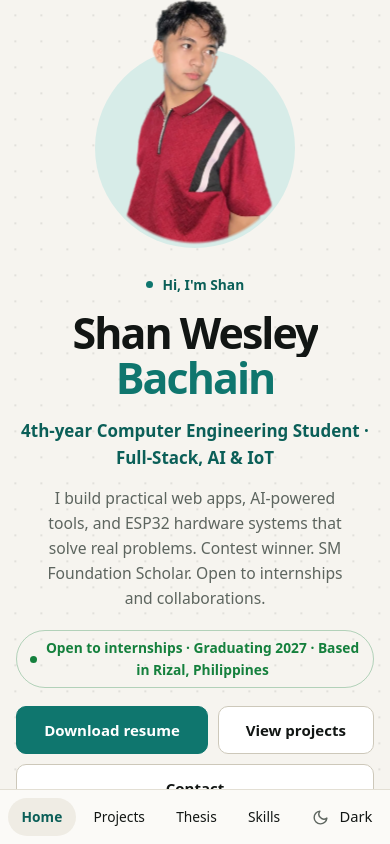
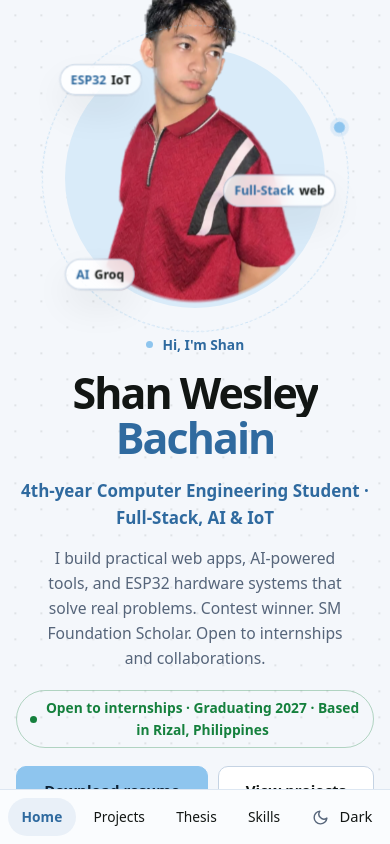
Before and after one commit to shanxwesley/swbportfolio, a website: page index.html in a window 390 px wide. Drawn offline with Linux system fonts and the light colour scheme; a web font is replaced by a local one.

Commit message:
Refactor theme colors and hero layout
Updated theme colors and adjusted layout for hero section. Enhanced styles for responsive design and improved accessibility features.

```diff
--- a/index.html
+++ b/index.html
@@ -7,8 +7,8 @@
 <meta name="description" content="Portfolio of Shan Wesley Bachain, a Computer Engineering student building full-stack web apps, AI-powered tools, and ESP32 IoT systems. Chat with his AI assistant. Open to internships.">
 <meta name="author" content="Shan Wesley Bachain">
 <link rel="canonical" href="https://swbportfolio.vercel.app/">
-<meta name="theme-color" content="#f6f4ef" media="(prefers-color-scheme: light)">
-<meta name="theme-color" content="#0c100e" media="(prefers-color-scheme: dark)">
+<meta name="theme-color" content="#f4f7fb" media="(prefers-color-scheme: light)">
+<meta name="theme-color" content="#0a1019" media="(prefers-color-scheme: dark)">
 
 <meta property="og:type" content="website">
 <meta property="og:site_name" content="Shan Wesley Bachain">
@@ -33,40 +33,42 @@
 <link rel="apple-touch-icon" href="apple-touch-icon.png">
 <script src="assets/theme.js"></script>
 <style>
+@font-face { font-family: "Plus Jakarta Sans"; src: url("assets/fonts/plus-jakarta-sans-latin-wght-normal.woff2") format("woff2"); font-weight: 200 800; font-style: normal; font-display: swap; }
 /* Shan Wesley Bachain. Calm, editorial theme with a few distinctive motions. No build step. */
 @property --draw { syntax: "<number>"; inherits: false; initial-value: 0; }
 
 :root {
-  --bg: #f6f4ef;
+  --bg: #f4f7fb;
   --surface: #ffffff;
-  --surface-2: #efece4;
-  --side: #fbfaf7;
+  --surface-2: #e9f0f8;
+  --side: #fafcfe;
   --text: #121614;
-  --muted: #5d655f;
-  --accent: #0f766e;
-  --accent-soft: #d7ece8;
-  --link: #0b5f58;
-  --btn-bg: #0f766e;
-  --btn-text: #ffffff;
-  --border: #e3dfd4;
-  --border-strong: #cdc8ba;
+  --muted: #56657a;
+  --accent: #8ec5ee;
+  --accent-soft: #d9ebf9;
+  --link: #2f6a9f;
+  --btn-bg: #8ec5ee;
+  --btn-text: #0c2236;
+  --border: #dde7f2;
+  --border-strong: #c5d3e3;
   --ok: #15803d;
   --shadow: 0 1px 2px rgba(18, 22, 20, .05), 0 16px 36px rgba(18, 22, 20, .07);
-  --sans: ui-sans-serif, system-ui, -apple-system, BlinkMacSystemFont, "Segoe UI", Roboto, "Helvetica Neue", Arial, sans-serif;
+  --sans: "Plus Jakarta Sans", ui-sans-serif, system-ui, -apple-system, "Segoe UI", Roboto, Arial, sans-serif;
+  --name: ui-sans-serif, system-ui, -apple-system, BlinkMacSystemFont, "Segoe UI", Roboto, "Helvetica Neue", Arial, sans-serif;
   --serif: var(--sans);
   color-scheme: light;
 }
 :root[data-theme="dark"] {
-  --bg: #0c100e; --surface: #131815; --surface-2: #1a211d; --side: #101512; --text: #ecf2ee; --muted: #93a098;
-  --accent: #5eead4; --accent-soft: #15332e; --link: #7ff0dc; --btn-bg: #5eead4; --btn-text: #062520;
-  --border: #223029; --border-strong: #32423a; --ok: #4ade80; --shadow: 0 16px 36px rgba(0, 0, 0, .45);
+  --bg: #0a1019; --surface: #111822; --surface-2: #17202c; --side: #0e1520; --text: #eaf1f9; --muted: #8fa0b5;
+  --accent: #9fd0f2; --accent-soft: #1b3350; --link: #a9d6f7; --btn-bg: #9fd0f2; --btn-text: #0b1d30;
+  --border: #1f2c3d; --border-strong: #2c3d52; --ok: #4ade80; --shadow: 0 16px 36px rgba(0, 0, 0, .45);
   color-scheme: dark;
 }
 @media (prefers-color-scheme: dark) {
   :root:not([data-theme="light"]) {
-    --bg: #0c100e; --surface: #131815; --surface-2: #1a211d; --side: #101512; --text: #ecf2ee; --muted: #93a098;
-    --accent: #5eead4; --accent-soft: #15332e; --link: #7ff0dc; --btn-bg: #5eead4; --btn-text: #062520;
-    --border: #223029; --border-strong: #32423a; --ok: #4ade80; --shadow: 0 16px 36px rgba(0, 0, 0, .45);
+    --bg: #0a1019; --surface: #111822; --surface-2: #17202c; --side: #0e1520; --text: #eaf1f9; --muted: #8fa0b5;
+    --accent: #9fd0f2; --accent-soft: #1b3350; --link: #a9d6f7; --btn-bg: #9fd0f2; --btn-text: #0b1d30;
+    --border: #1f2c3d; --border-strong: #2c3d52; --ok: #4ade80; --shadow: 0 16px 36px rgba(0, 0, 0, .45);
     color-scheme: dark;
   }
 }
@@ -205,7 +207,7 @@ h1, h2, h3 { line-height: 1.2; font-weight: 650; letter-spacing: -.02em; }
 .meta { color: var(--muted); }
 
 /* Hero */
-.hero { display: grid; grid-template-columns: minmax(0, 1fr) 320px; gap: 3.5rem; align-items: center; padding-top: .5rem; }
+.hero { display: grid; grid-template-columns: minmax(0, 1fr) 420px; gap: 3.5rem; align-items: center; padding-top: .5rem; }
 .hero > div:first-child > * { animation: focus-in .8s cubic-bezier(.2,.7,.2,1) both; }
 .hero > div:first-child > :nth-child(2) { animation-delay: .05s; }
 .hero > div:first-child > :nth-child(3) { animation-delay: .12s; }
@@ -216,11 +218,11 @@ h1, h2, h3 { line-height: 1.2; font-weight: 650; letter-spacing: -.02em; }
 .eyebrow-hi { display: inline-flex; align-items: center; gap: .6rem; font-size: .86rem; font-weight: 600; color: var(--link); margin-bottom: 1rem; }
 .eyebrow-hi::before { content: ""; width: 7px; height: 7px; border-radius: 50%; background: var(--accent); }
 /* The name rises line by line out of a mask */
-.hero h1 { font-size: clamp(2.8rem, 6vw, 4.6rem); letter-spacing: -.045em; line-height: 1; font-weight: 800; color: var(--text); animation: none; }
+.hero h1 { font-family: var(--name); font-size: clamp(2.8rem, 6vw, 4.6rem); letter-spacing: -.045em; line-height: 1; font-weight: 800; color: var(--text); animation: none; }
 .hero h1 .ln { display: block; overflow: hidden; padding-bottom: .06em; }
 .hero h1 .ln > span { display: inline-block; animation: line-up 1s cubic-bezier(.2,.8,.2,1) both; }
 .hero h1 .ln:nth-child(2) > span { animation-delay: .12s; }
-.hero h1 .ln:nth-child(2) > span { color: var(--accent); }
+.hero h1 .ln:nth-child(2) > span { color: var(--link); }
 .role { font-weight: 600; margin-top: .9rem; font-size: 1.06rem; color: var(--link); }
 .lead { margin-top: .9rem; max-width: 52ch; color: var(--muted); font-size: 1.03rem; }
 .status { display: inline-flex; align-items: center; gap: .5rem; margin-top: 1.2rem; padding: .38rem .8rem; border-radius: 999px; font-size: .86rem; font-weight: 600; color: var(--ok); border: 1px solid color-mix(in srgb, var(--ok) 30%, transparent); }
@@ -366,12 +368,43 @@ h1, h2, h3 { line-height: 1.2; font-weight: 650; letter-spacing: -.02em; }
 .resume-info .btn-row { display: flex; flex-wrap: wrap; gap: .6rem; margin-top: .9rem; }
 .pf-foot { margin-top: 4rem; padding-top: 1.2rem; border-top: 1px solid var(--border); color: var(--muted); font-size: .85rem; }
 
-/* Portrait: circle wipes open, then the figure settles with a slow float */
-.hero-me { position: relative; width: 320px; height: 320px; margin: 0 auto; isolation: isolate; user-select: none; -webkit-user-select: none; }
+/* Portrait: circle wipes open, figure rises out of grayscale, then it reacts to the pointer */
+.hero-me { position: relative; width: 420px; height: 420px; margin: 0 auto; isolation: isolate; user-select: none; -webkit-user-select: none; perspective: 1000px; }
+.hm-stage {
+  position: absolute; inset: 0; transform-style: preserve-3d;
+  transform: rotateX(var(--tilt-x, 0deg)) rotateY(var(--tilt-y, 0deg));
+  transition: transform .5s cubic-bezier(.2,.8,.2,1);
+}
 .hm-disc {
-  position: absolute; inset: 0; border-radius: 50%; background: var(--accent-soft);
+  position: absolute; inset: 0; border-radius: 50%; overflow: hidden; background: var(--accent-soft);
   animation: wipe-in 1.3s cubic-bezier(.2,.8,.2,1) both;
 }
+.hm-disc::after {
+  content: ""; position: absolute; inset: 0; border-radius: 50%; pointer-events: none;
+  background: radial-gradient(circle at var(--mx, 50%) var(--my, 30%), rgba(255,255,255,.55) 0%, transparent 45%);
+  opacity: var(--spot, 0); transition: opacity .4s ease;
+}
+.hm-orbit {
+  position: absolute; inset: -9%; border-radius: 50%; pointer-events: none;
+  border: 1px dashed color-mix(in srgb, var(--accent) 45%, transparent);
+  animation: orbit 28s linear infinite;
+}
+.hm-orbit i {
+  position: absolute; top: -6px; left: 50%; width: 11px; height: 11px; margin-left: -5.5px; border-radius: 50%;
+  background: var(--accent); box-shadow: 0 0 0 4px color-mix(in srgb, var(--accent) 22%, transparent);
+}
+.hero-me:hover .hm-orbit { animation-duration: 10s; }
+.hm-chip {
+  position: absolute; z-index: 3; padding: .38rem .75rem; border-radius: 999px; font-size: .8rem; font-weight: 600; white-space: nowrap;
+  background: color-mix(in srgb, var(--surface) 82%, transparent); color: var(--text);
+  border: 1px solid var(--border-strong); backdrop-filter: blur(8px); -webkit-backdrop-filter: blur(8px);
+  box-shadow: var(--shadow); animation: float 6s ease-in-out infinite;
+  transform: translateZ(40px);
+}
+.hm-chip b { color: var(--link); font-weight: 700; margin-right: .3rem; }
+.hm-c1 { top: 8%; left: 0; }
+.hm-c2 { top: 50%; right: -2%; animation-delay: -2s; }
+.hm-c3 { bottom: 6%; left: 2%; animation-delay: -4s; }
 .hm-me {
   position: absolute; left: 50%; bottom: 0; transform: translateX(-50%);
   height: 125%; width: auto; max-width: none; pointer-events: none; -webkit-user-drag: none;
@@ -386,7 +419,9 @@ h1, h2, h3 { line-height: 1.2; font-weight: 650; letter-spacing: -.02em; }
   animation: hm-rise 1.1s .25s cubic-bezier(.2,.8,.2,1) both, hm-bob 7s 1.4s ease-in-out infinite;
 }
 @keyframes hm-rise { from { opacity: 0; filter: grayscale(1); } to { opacity: 1; filter: none; } }
-@keyframes hm-bob { 0%, 100% { transform: translateX(-50%) translateY(0); } 50% { transform: translateX(-50%) translateY(-4px); } }
+@keyframes hm-bob { 0%, 100% { transform: translateX(-50%) translateY(0); } 50% { transform: translateX(-50%) translateY(-5px); } }
+@keyframes orbit { to { transform: rotate(360deg); } }
+@keyframes float { 0%, 100% { translate: 0 0; } 50% { translate: 0 -7px; } }
 
 /* ---------- Responsive ---------- */
 @media (max-width: 900px) {
@@ -408,7 +443,7 @@ h1, h2, h3 { line-height: 1.2; font-weight: 650; letter-spacing: -.02em; }
   .pf-scroll { padding-bottom: 1rem; }
   .hero { grid-template-columns: 1fr; gap: 1.6rem; justify-items: center; text-align: center; }
   .hero > div:first-child { display: flex; flex-direction: column; align-items: center; }
-  .hero h1 { font-size: clamp(2.4rem, 11vw, 3rem); }
+  .hero h1 { font-size: clamp(2.6rem, 11vw, 3.2rem); }
   .hero .lead { font-size: .98rem; max-width: 36ch; margin-inline: auto; }
   .status { justify-content: center; }
   .btns { justify-content: center; margin-top: 1.1rem; }
@@ -428,12 +463,13 @@ h1, h2, h3 { line-height: 1.2; font-weight: 650; letter-spacing: -.02em; }
   .resume-block .resume-card { flex-direction: column; align-items: flex-start; }
   .resume-thumb { width: 130px; }
   .pf { padding-inline: 1rem; }
-  .hero-me { order: -1; width: 230px; height: 230px; }
+  .hero-me { order: -1; width: 290px; height: 290px; }
+  .hm-chip { font-size: .74rem; padding: .3rem .6rem; }
   .composer-wrap { padding: .4rem .75rem 0; }
   .chat-col { padding: 1rem .9rem .5rem; }
   .msg-user { max-width: 90%; }
 }
-@media (max-width: 520px) { .hero-me { width: 200px; height: 200px; } }
+@media (max-width: 520px) { .hero-me { width: 260px; height: 260px; } .hm-c2 { right: -2%; } }
 @media (prefers-reduced-motion: reduce) {
   *, *::before, *::after { transition: none !important; animation: none !important; }
 }
@@ -518,10 +554,15 @@ h1, h2, h3 { line-height: 1.2; font-weight: 650; letter-spacing: -.02em; }
             </div>
 
             <figure class="hero-me">
+              <div class="hm-stage">
               <span class="hm-disc" aria-hidden="true"></span>
               <img class="hm-me" src="profile-cutout.webp" width="657" height="971" alt="Portrait of Shan Wesley Bachain" fetchpriority="high">
-
-              </figure>
+                <span class="hm-orbit" aria-hidden="true"><i></i></span>
+                <span class="hm-chip hm-c1" aria-hidden="true"><b>ESP32</b>IoT</span>
+                <span class="hm-chip hm-c2" aria-hidden="true"><b>Full-Stack</b>web</span>
+                <span class="hm-chip hm-c3" aria-hidden="true"><b>AI</b>Groq</span>
+              </div>
+            </figure>
           </div>
 
           <div class="stats" role="list">
@@ -956,5 +997,6 @@ h1, h2, h3 { line-height: 1.2; font-weight: 650; letter-spacing: -.02em; }
 
 <script src="assets/app.js" defer></script>
 <script src="assets/gallery.js" defer></script>
+<script src="assets/motion.js" defer></script>
 </body>
 </html>
```
